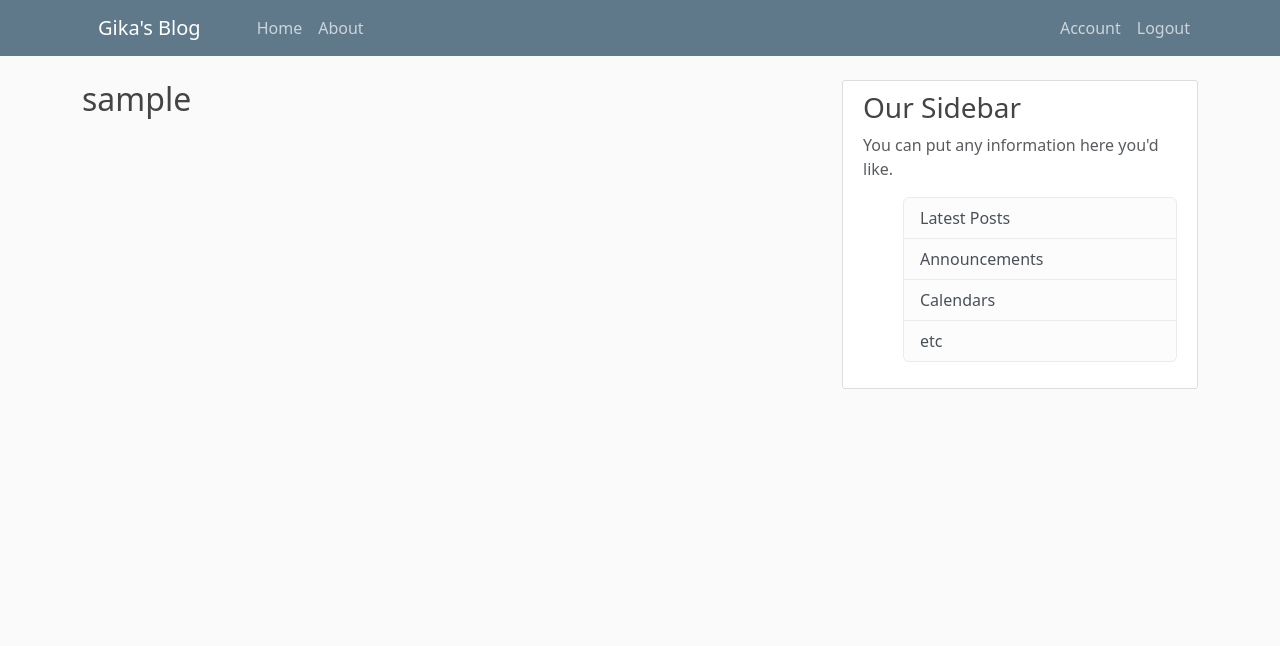
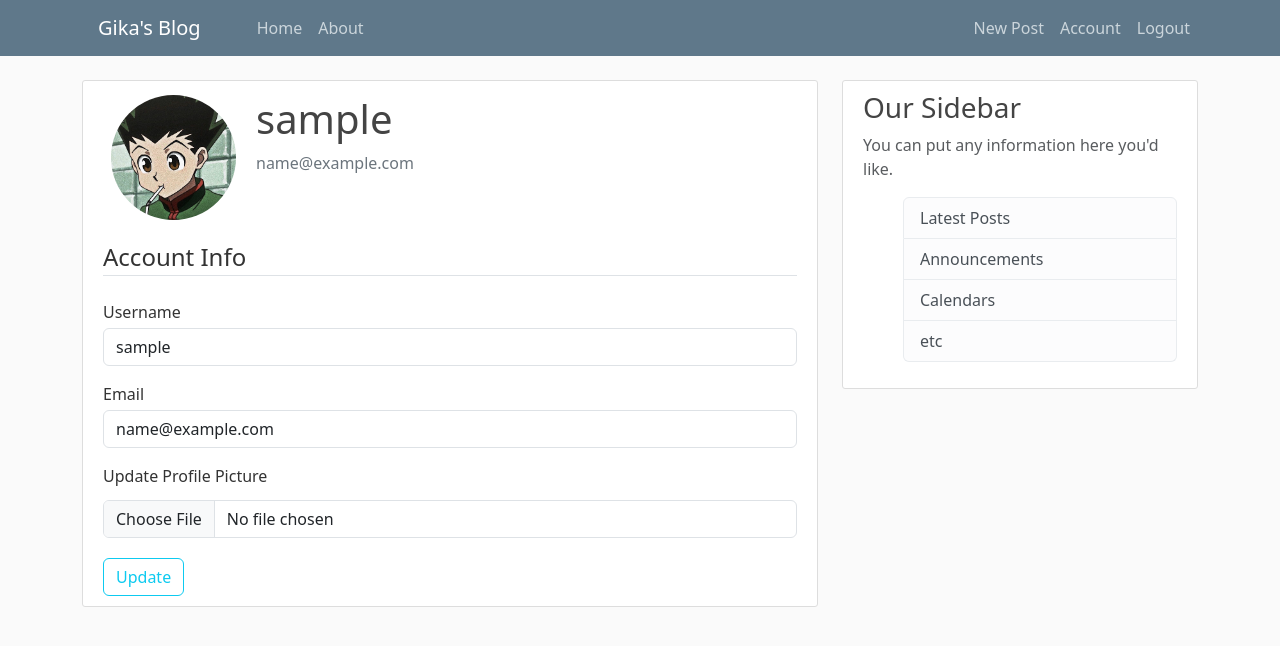
Before and after one commit to gikabyte27/01-WebServer, a Flask app: page /account in a window 1280 px wide. Shown: the top 646 px of the page. Run offline with Flask 3, Linux system fonts and the light colour scheme; the visitor is signed in with stand-in values (Sample User, id 1); some libraries are stand-ins or nearby versions.

Commit message:
Added Update/Delete post functionality

```diff
--- a/server/forms.py
+++ b/server/forms.py
@@ -1,7 +1,7 @@
 from flask_wtf import FlaskForm
 from flask_wtf.file import FileField, FileAllowed
 from flask_login import current_user
-from wtforms import StringField, PasswordField, SubmitField, BooleanField
+from wtforms import StringField, PasswordField, SubmitField, BooleanField, TextAreaField
 from wtforms.validators import DataRequired, Length, Email, EqualTo, ValidationError
 from server.models import User
 
@@ -54,3 +54,8 @@ class UpdateAccountForm(FlaskForm):
             email = User.query.filter_by(email=email.data).first()
             if email:
                 raise ValidationError('The email you selected already exists. Please choose a different email.')
+
+class PostForm(FlaskForm):
+    title = StringField('Title', validators=[DataRequired()])
+    content = TextAreaField('Content', validators=[DataRequired()])
+    submit = SubmitField('Post')
--- a/server/routes.py
+++ b/server/routes.py
@@ -2,30 +2,16 @@ import secrets
 import os
 from PIL import Image
 from datetime import datetime
-from flask import render_template, url_for, flash, redirect, request
+from flask import render_template, url_for, flash, redirect, request, abort
 from server import app, db, bcrypt
-from server.forms import RegistrationForm, LoginForm, UpdateAccountForm
+from server.forms import RegistrationForm, LoginForm, UpdateAccountForm, PostForm
 from server.models import User, Post
 from flask_login import login_user, current_user, logout_user, login_required
-
-posts = [
-    {
-        'author': 'Gika',
-        'title': 'Prima postare',
-        'content': 'Mesajul meu din prima postare',
-        'date_posted': '19 Septembrie 2024'
-    },
-    {
-        'author': 'John Doe',
-        'title': 'A doua postare',
-        'content': 'Mesajul meu din a doua postare',
-        'date_posted': '20 Mai 2024'
-    }
-]
 
 @app.route("/")
 @app.route("/home")
 def home():
+    posts = Post.query.all()
     return render_template('home.html', posts=posts)
 
 @app.route("/about")
@@ -99,3 +85,56 @@ def account():
     image_file = url_for('static', filename='profile_pics/' + current_user.image_file)
     return render_template('account.html',title='Your Account',
                            image_file=image_file, form=form)
+
+
+@app.route("/post/new", methods=['GET','POST'])
+@login_required
+def new_post():
+    form = PostForm()
+    if form.validate_on_submit():
+        post = Post(title=form.title.data, content=form.content.data, author=current_user)
+        db.session.add(post)
+        db.session.commit()
+        flash(f'Your post has been created!', 'success')
+        return redirect(url_for('home'))
+    return render_template('create_post.html', title='New Post', form=form,
+                           legend='New Post')
+
+@app.route("/post/<int:post_id>")
+@app.route("/post/<int:post_id>/")
+def post(post_id):
+    post_id = int(post_id)
+    post = Post.query.get_or_404(post_id)
+    return render_template('post.html', title=post.title, post=post)
+
+@app.route("/post/<int:post_id>/update", methods=['GET', 'POST'])
+@login_required
+def update_post(post_id):
+    post_id = int(post_id)
+    post = Post.query.get_or_404(post_id)
+    if post.author != current_user:
+        abort(403)
+    form = PostForm()
+    if form.validate_on_submit():
+        post.title = form.title.data
+        post.content = form.content.data
+        db.session.commit()
+        flash('Your post has been updated!', 'success')
+        return redirect(url_for('post', post_id=post.id))
+    elif request.method == 'GET':
+        form.title.data = post.title
+        form.content.data = post.content
+    return render_template('create_post.html', title='Update Post', form=form,
+                           legend='Update Post')
+
+@app.route("/post/<int:post_id>/delete", methods=['POST'])
+@login_required
+def delete_post(post_id):
+    post_id = int(post_id)
+    post = Post.query.get_or_404(post_id)
+    if post.author != current_user:
+        abort(403)
+    db.session.delete(post)
+    db.session.commit()
+    flash('Your post has been deleted!', 'success')
+    return redirect(url_for('home'))
--- a/server/templates/account.html
+++ b/server/templates/account.html
@@ -1,4 +1,60 @@
 {% extends "layout.html" %}
 {% block content %}
-        <h2>{{ current_user.username }}</h2>
+        <div class="content-section">
+            <div class="d-flex align-items-center">
+              <img class="rounded-circle account-img mt-0 mb-3 me-2" src=" {{ image_file }} ">
+              <div class="flex-grow-1 mt-0 mb-5 me-0">
+                <h2 class="account-heading mt-1"> {{ current_user.username }} </h2>
+                <p class="text-secondary mt-1"> {{ current_user.email }} </p>
+              </div>
+            </div>
+                <form method="POST" action="" enctype="multipart/form-data">
+                    {{ form.hidden_tag() }}
+                    <fieldset class="form-group">
+                        <legend class="border-bottom mb-4">Account Info</legend>
+
+                        <div class="form-group pb-3">
+                            {{ form.username.label(class="form-control-label pb-1") }}
+
+                            {% if form.username.errors %}
+                                {{ form.username(class="form-control is-invalid") }}
+                                <div class="invalid-feedback">
+                                    {% for error in form.username.errors %}
+                                        <span> {{ error }} </span>
+                                    {% endfor %}
+                                </div>
+                            {% else %}
+                                {{ form.username(class="form-control") }}
+                            {% endif %}
+                        </div>
+
+                        <div class="form-group pb-3">
+                            {{ form.email.label(class="form-control-label pb-1") }}
+
+                            {% if form.email.errors %}
+                                {{ form.email(class="form-control is-invalid") }}
+                                <div class="invalid-feedback">
+                                    {% for error in form.email.errors %}
+                                        <span> {{ error }} </span>
+                                    {% endfor %}
+                                </div>
+                            {% else %}
+                                {{ form.email(class="form-control") }}
+                            {% endif %}
+                        </div>
+                        <div class="form-group no-border pb-3">
+                            {{ form.picture.label(class="form-label no-border pb-1") }}
+                            {{ form.picture(class="form-control")}}
+                            {% if form.picture.errors %}
+                                {% for error in form.picture.errors %}
+                                    <span class="text-danger"> {{ error }} </span><br>
+                                {% endfor %}
+                            {% endif %}
+                        </div>
+                    </fieldset>
+                        <div class="form-group pt-1">
+                            {{ form.submit(class="btn btn-outline-info") }}
+                        </div>
+                </form>
+        </div>
 {% endblock content %}
--- a/server/templates/layout.html
+++ b/server/templates/layout.html
@@ -6,8 +6,10 @@
     <meta name="viewport" content="width=device-width, initial-scale=1">
 
     <!-- Bootstrap CSS -->
+    <link rel="preload" href="https://cdn.jsdelivr.net/npm/bootstrap@5.3.3/dist/css/bootstrap.rtl.min.css" integrity="sha384-dpuaG1suU0eT09tx5plTaGMLBsfDLzUCCUXOY2j/LSvXYuG6Bqs43ALlhIqAJVRb" crossorigin="anonymous" as="style">
     <link rel="stylesheet" href="https://cdn.jsdelivr.net/npm/bootstrap@5.3.3/dist/css/bootstrap.rtl.min.css" integrity="sha384-dpuaG1suU0eT09tx5plTaGMLBsfDLzUCCUXOY2j/LSvXYuG6Bqs43ALlhIqAJVRb" crossorigin="anonymous">
 
+    <link rel="preload" type="text/css" href="{{ url_for('static', filename='main.css')}}" as="style">
     <link rel="stylesheet" type="text/css" href="{{ url_for('static', filename='main.css')}}">
     {% if title %}<title>Gika's Blog - {{ title }} </title>{% else %}<title>Gika's Blog</title>{% endif %}
 </head>
@@ -28,6 +30,7 @@
                 <!-- Navbar Right Side -->
                     <div class="navbar-nav">
                         {% if current_user.is_authenticated %}
+                            <a class="nav-item nav-link" href="{{url_for('new_post')}}">New Post</a>
                             <a class="nav-item nav-link" href="{{url_for('account')}}">Account</a>
                             <a class="nav-item nav-link" href="{{url_for('logout')}}">Logout</a>
                         {% else %}
```
Also changed, not shown: server/templates/create_post.html (added, +44 -0 lines), server/templates/home.html (+7 -6 lines), server/templates/post.html (added, +40 -0 lines).
